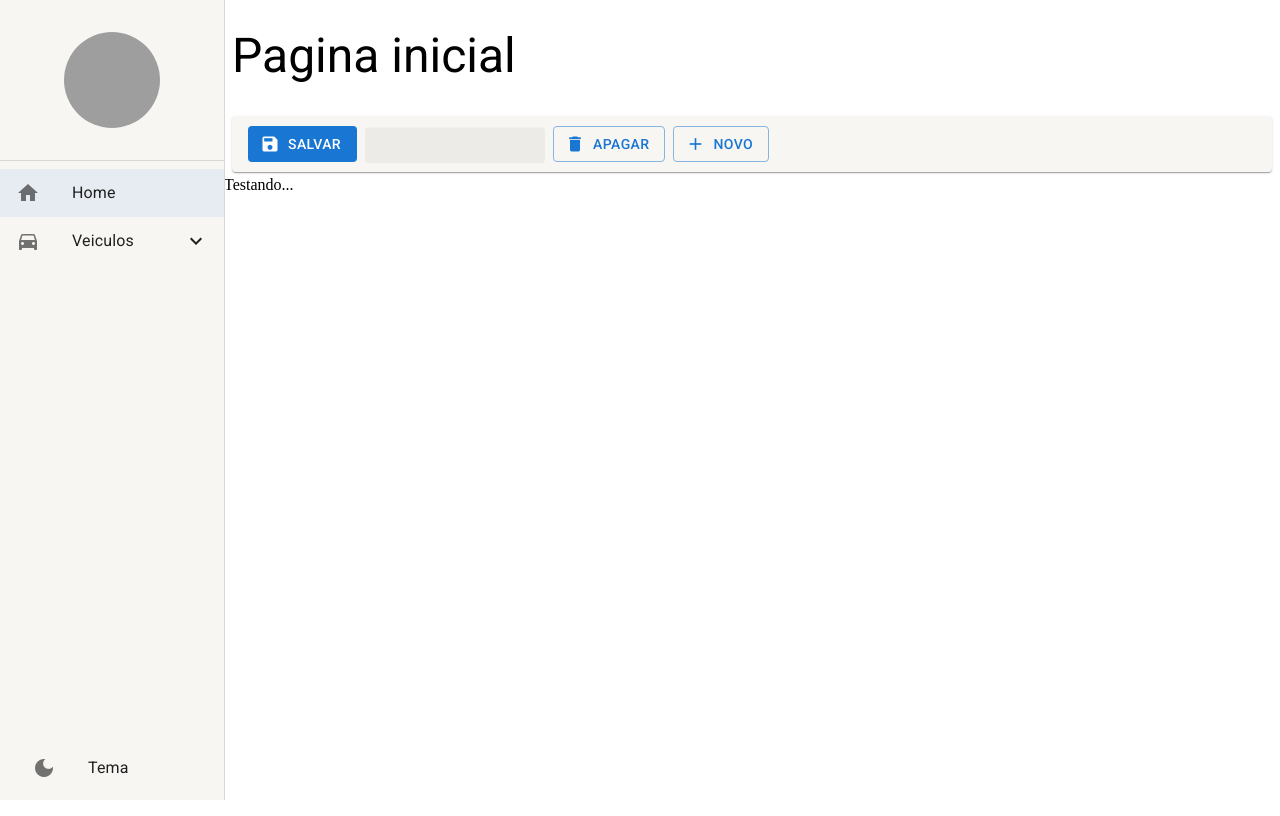
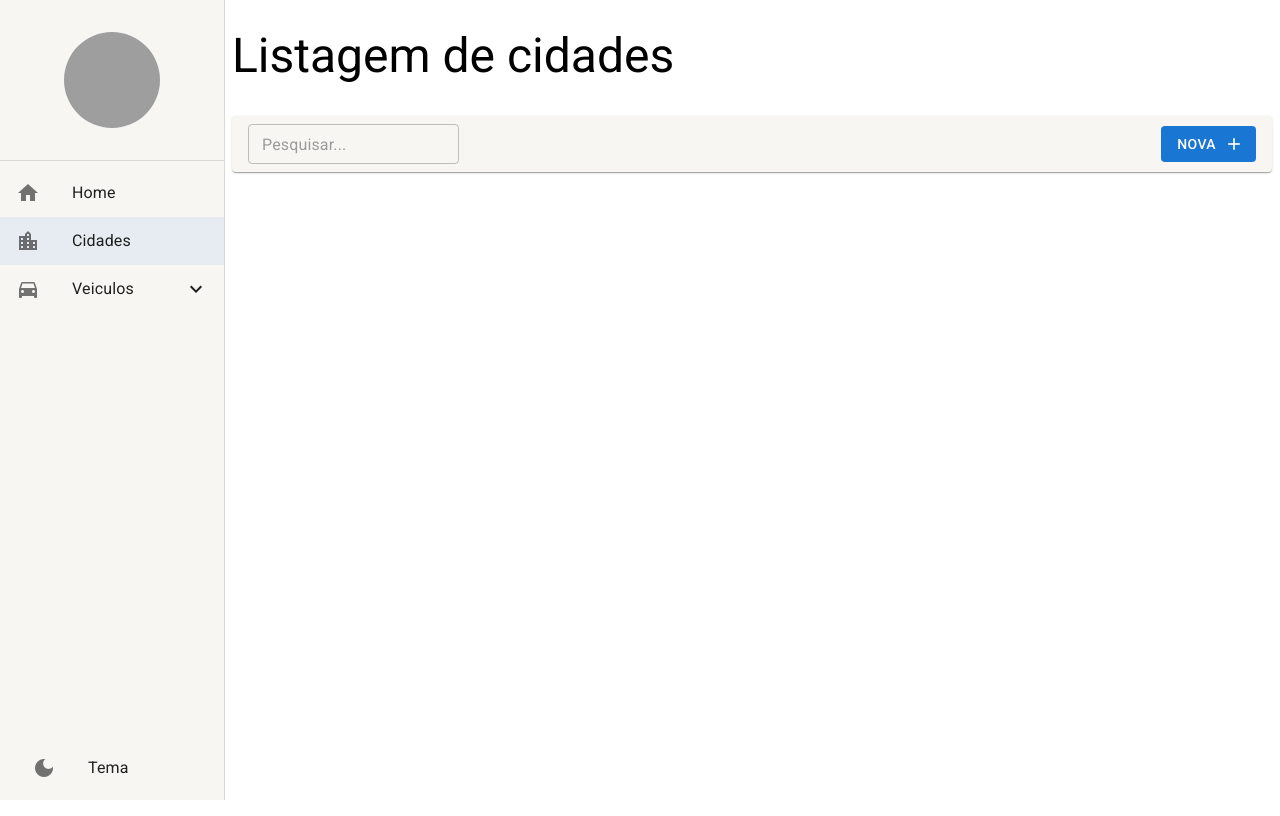
Before and after one commit to l69luiz/autofrota, a React (Create React App) app: page /cidades in a window 1280 px wide. Before the commit this address led to /pagina-inicial. Shown: the top 816 px of the page. Built offline with nearby package versions, Linux system fonts and the light colour scheme; grey boxes are pictures that could not be loaded.

Commit message:
feat:Tela cidades_24

```diff
--- /dev/null
+++ b/src/pages/cidades/ListagemDeCidade.tsx
@@ -0,0 +1,36 @@
+import React, { useMemo } from "react";
+import { LayoutBaseDePagina } from "../../shared/layouts/LayoutBaseDePaginas";
+import { FerramentasDaListagem } from "../../shared/components";
+import { useSearchParams } from "react-router-dom";
+export const ListagemDeCidade: React.FC =() => {
+
+    const [searchParams, setSearchParams] = useSearchParams();
+
+    const busca = useMemo(() => {
+        return searchParams.get('busca') || '';
+
+    },[searchParams]);
+
+    return (
+
+        <LayoutBaseDePagina
+            titulo='Listagem de cidades'
+            barraDeFerramentas={
+                <FerramentasDaListagem
+                    mostrarInputBusca
+                    textoBotaoNovo='Nova'
+                    textoDaBusca={busca}
+                    aoMudarTextoDeBusca={texto => setSearchParams({busca: texto}, {replace: true})}
+
+                />
+
+            }
+        >
+
+
+        </LayoutBaseDePagina>
+
+
+    );
+
+};
--- a/src/pages/index.ts
+++ b/src/pages/index.ts
@@ -1 +1,2 @@
 export * from './dashboard/Dashboard';
+export * from './cidades/ListagemDeCidade';
--- a/src/routes/index.tsx
+++ b/src/routes/index.tsx
@@ -2,7 +2,11 @@
 import { Routes, Route, Navigate } from "react-router-dom";
 import Button from '@mui/material/Button';
 import { useDrawerContext } from '../shared/contexts';
-import { Dashboard } from '../pages/dashboard/Dashboard';
+import {
+  Dashboard,
+  ListagemDeCidade,
+
+ } from '../pages';
 
 
 //export default function ButtonUsage() {
@@ -20,6 +24,11 @@
       icon: 'home',
       path: '/pagina-inicial',
       },
+      {
+      label: 'Cidades',
+      icon: 'location_city',
+      path: '/cidades',
+      },
 
     ]);
 },[]);
@@ -27,6 +36,10 @@
   return (
     <Routes>
       <Route path="/pagina-inicial" element={<Dashboard /> } />
+
+      <Route path="/cidades" element={<ListagemDeCidade /> } />
+      {/* <Route path="/cidades/detalhe:id" element={<Dashboard /> } /> */}
+
       <Route path="*" element={<Navigate to="/pagina-inicial" />} />
     </Routes>
   );
--- a/src/shared/layouts/LayoutBaseDePaginas.tsx
+++ b/src/shared/layouts/LayoutBaseDePaginas.tsx
@@ -1,18 +1,16 @@
 import React, { ReactNode } from "react";
 import { Box, useMediaQuery } from '@mui/system';
 import { Icon, IconButton, Theme, Typography, useTheme } from "@mui/material";
-import { ThemeContext } from "@emotion/react";
 import { useDrawerContext } from "../contexts";
 
 interface ILayoutBaseDePaginaProps {
-    children: React.ReactNode
     titulo: string;
     barraDeFerramentas?:ReactNode;
 
 
 };
 
-export const LayoutBaseDePagina: React.FC<ILayoutBaseDePaginaProps> = ({ children, titulo, barraDeFerramentas }) => {
+export const LayoutBaseDePagina: React.FC<ILayoutBaseDePaginaProps> = ({ titulo, barraDeFerramentas }) => {
     const theme = useTheme();
     const smDown = useMediaQuery((theme: Theme) => theme.breakpoints.down('sm'));
     const mdDown = useMediaQuery((theme: Theme) => theme.breakpoints.down('md'));
@@ -47,7 +45,7 @@
             </Box>)}
 
             <Box flex={1} overflow='auto'>
-                {children}
+
             </Box>
 
         </Box>
```
